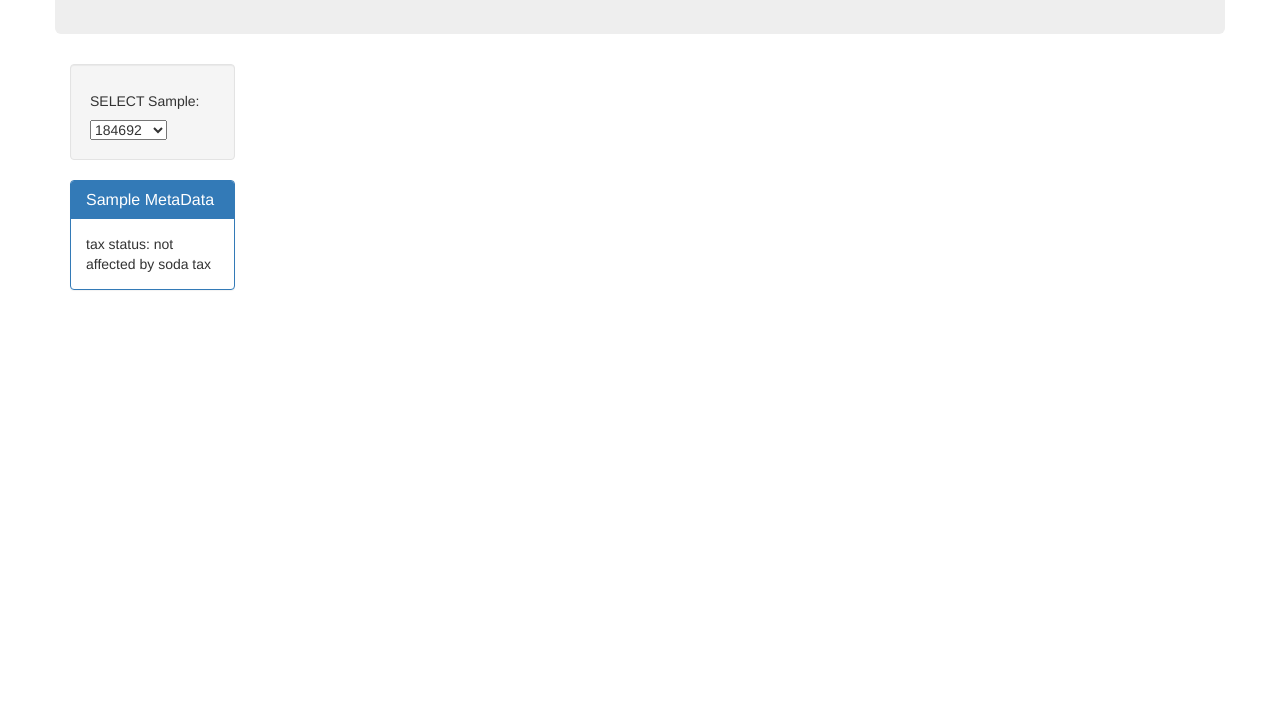
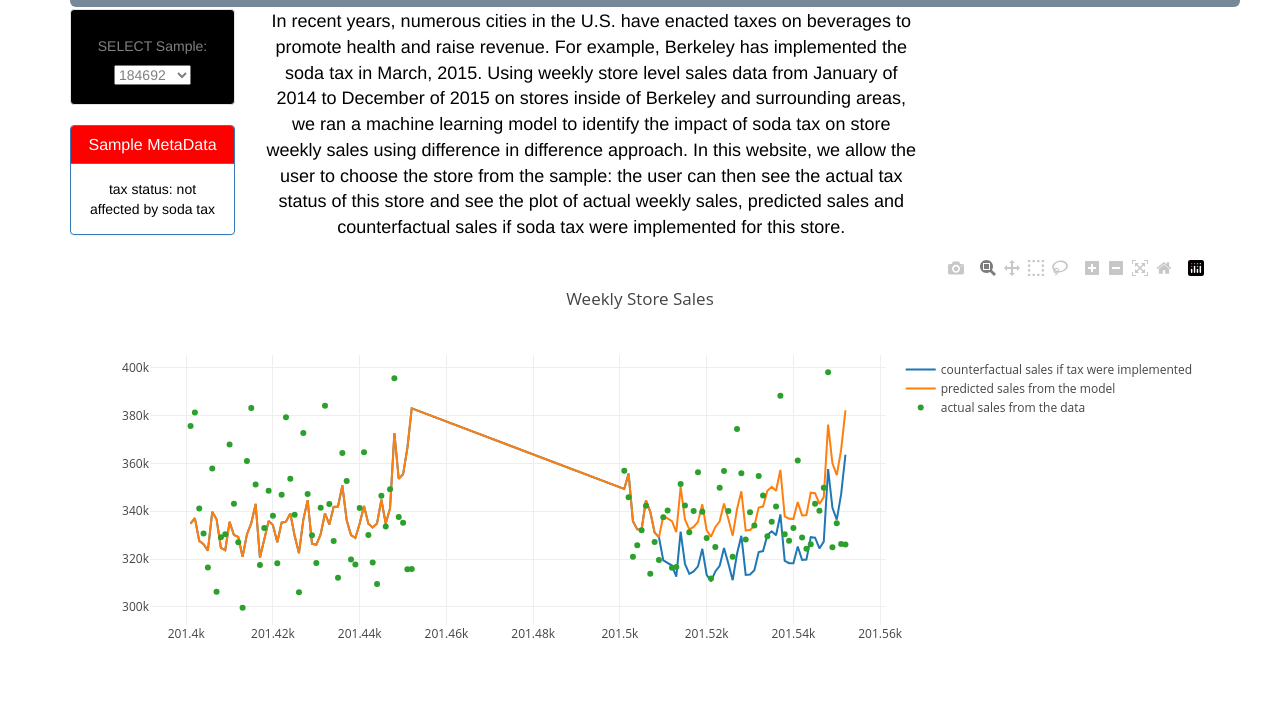
Before and after one commit to jlgithub453/Final-Project-Soda-Tax, a Flask app: page / in a window 1280 px wide. Shown: the part 206-911 px from the top of the page. Before the commit the page ends 496 px from the top, so only its background shows below. Run offline with Flask 2, Linux system fonts and the light colour scheme; some libraries are stand-ins or nearby versions.

Commit message:
second updates

```diff
--- a/app.py
+++ b/app.py
@@ -88,24 +88,24 @@ def sample_metadata(sample):
 
     print(sample_metadata)
     return jsonify(sample_metadata)
-#
-#
-# @app.route("/samples/<sample>")
-# def samples(sample):
-#     """Return `otu_ids`, `otu_labels`,and `sample_values`."""
-#     stmt = db.session.query(Samples).statement
-#     df = pd.read_sql_query(stmt, db.session.bind)
-#
-#     # Filter the data based on the sample number and
-#     # only keep rows with values above 1
-#     sample_data = df.loc[df[sample] > 1, ["otu_id", "otu_label", sample]]
-#     # Format the data to send as json
-#     data = {
-#         "otu_ids": sample_data.otu_id.values.tolist(),
-#         "sample_values": sample_data[sample].values.tolist(),
-#         "otu_labels": sample_data.otu_label.tolist(),
-#     }
-#     return jsonify(data)
+
+
+@app.route("/samples/<sample>")
+def samples(sample):
+
+    df = pd.read_csv('app_data.csv')
+
+    # Filter the data based on the sample number and
+    # only keep rows with values above 1
+    sample_data = df.loc[df['store_code_uc'] == int(sample), ['year_week','y_counterfactual','y_predict','week_sales']]
+    # Format the data to send as json
+    data = {
+        "year_week": sample_data.year_week.tolist(),
+        "y_counterfactual": sample_data.y_counterfactual.tolist(),
+        "y_predict": sample_data.y_predict.tolist(),
+        "week_sales": sample_data.week_sales.tolist()
+    }
+    return jsonify(data)
 
 
 if __name__ == "__main__":
--- a/static/css/style.css
+++ b/static/css/style.css
@@ -1,14 +1,30 @@
-.jumbotron {
+body{
+    color: black;
     text-align: center;
-    background-color: rgba(12, 238, 99, 0.411);
-    min-height: 75px;
 }
 
-h1 {
+
+.jumbotron {
+    margin:10px;
+   background-image: url(https://github.com/jlgithub453/Final-Project-Soda-Tax/blob/master/soda_image.jpg?raw=true
+);
+   background-size: 585px 200px;
+   color: gainsboro;
+   text-shadow: 1px 1px 1px #000, 3px 3px 5px black;
+   text-align: center;
+   box-shadow: 5px 8px lightslategray;
+}
+
+/* h1 {
     font-size: 50px;
     font-weight: bold;
+} */
+
+
+
+.well{
+    color: white;
 }
-
 
 #pie {
     width: 100%;
--- a/static/js/app.js
+++ b/static/js/app.js
@@ -29,46 +29,53 @@ function buildCharts(sample) {
   // @TODO: Use `d3.json` to fetch the sample data for the plots
   url2=`/samples/${sample}`
   d3.json(url2).then((sampledata)=>{
-    var otu_ids = sampledata.otu_ids;
-    var sample_values = sampledata.sample_values;
-    // var labels = sampledata.labels;
+    var year_week = sampledata.year_week;
+    var y_counterfactual = sampledata.y_counterfactual;
+    var y_predict=sampledata.y_predict;
+    var week_sales=sampledata.week_sales;
+
 
     // @TODO: Build a Bubble Chart using the sample data
     var trace1 = {
-      x: otu_ids,
-      y: sample_values,
+      x: year_week,
+      y: y_counterfactual,
+      mode: 'line',
+      name: 'counterfactual sales if tax were implemented'
+     };
+     var trace2 = {
+      x: year_week,
+      y: y_predict,
+      mode: 'lines',
+      name: 'predicted sales from the model'
+     };
+     var trace3 = {
+      x: year_week,
+      y: week_sales,
       mode: 'markers',
-      marker: {
-        size: sample_values
-      },
-      color:otu_ids
-    };
-
-    var bubbledata = [trace1];
-
-    var bubblelayout = {
-      title: 'OTU ID',
-      showlegend: false
-    };
-
-    Plotly.newPlot('bubble',bubbledata, bubblelayout);
+      name: 'actual sales from the data'
+     };
+     var data = [ trace1, trace2, trace3 ];
+     var layout = {
+      title:'Weekly Store Sales'
+     };
+     Plotly.newPlot('plot', data, layout);
 
     // @TODO: Build a Pie Chart
-    var piedata = [{
-      values: sample_values.slice(0,10),
-      labels: otu_ids.slice(0,10),
-      type: 'pie'
-    }];
+//     var piedata = [{
+//       values: sample_values.slice(0,10),
+//       labels: otu_ids.slice(0,10),
+//       type: 'pie'
+//     }];
 
-    var pielayout = {
-      height: 400,
-      width: 600
-    };
+//     var pielayout = {
+//       height: 400,
+//       width: 600
+//     };
 
-    Plotly.newPlot('pie', piedata, pielayout);
-    // HINT: You will need to use slice() to grab the top 10 sample_values,
-    // otu_ids, and labels (10 each).
-  })
+//     Plotly.newPlot('pie', piedata, pielayout);
+//     // HINT: You will need to use slice() to grab the top 10 sample_values,
+//     // otu_ids, and labels (10 each).
+})
 }
 
 function init() {
--- a/templates/index.html
+++ b/templates/index.html
@@ -5,8 +5,10 @@
   <meta charset="UTF-8">
   <meta name="viewport" content="width=device-width, initial-scale=1.0">
   <meta http-equiv="X-UA-Compatible" content="ie=edge">
-  <title>Flask Plotlyjs Example</title>
+  <title>Impact of Soda Tax</title>
+
   <link rel="stylesheet" href="https://maxcdn.bootstrapcdn.com/bootstrap/3.3.7/css/bootstrap.min.css">
+  <link rel="stylesheet" href="/static/css/style.css">
 </head>
 
 <body>
@@ -15,25 +17,27 @@
     <div class="row">
       <div class="col-md-12 jumbotron text-center">
         <h1>Impact of Soda Tax</h1>
-        <p>Use the interactive charts below to explore the dataset</p>
       </div>
     </div>
     <div class="row">
       <div class="col-md-2">
-        <div class="well">
+        <div class="well" style="background-color: black; color:grey">
           <h5>SELECT Sample:</h5>
           <select id="selDataset" onchange="optionChanged(this.value)"></select>
         </div>
         <div class="panel panel-primary">
-          <div class="panel-heading">
+          <div class="panel-heading" style="background-color:red">
             <h3 class="panel-title">Sample MetaData</h3>
           </div>
           <div id="sample-metadata" class="panel-body"></div>
         </div>
       </div>
-      <div class="col-md-7">
-        <div id="pie"></div>
-      </div>
+      <div class="col-md-7 text-center" style="font-size: large">
+       <p>In recent years, numerous cities in the U.S. have enacted taxes on beverages to promote health and raise revenue.
+         For example, Berkeley has implemented the soda tax in March, 2015. Using weekly store level sales data from January of 2014 to December of 2015
+         on stores inside of Berkeley and surrounding areas, we ran a machine learning model to identify the impact of soda tax on store weekly
+         sales using difference in difference approach. In this website, we allow the user to choose the store from the sample: the user can then see
+         the actual tax status of this store and see the plot of actual weekly sales, predicted sales and counterfactual sales if soda tax were implemented for this store.</p>
       <div class="col-md-5">
         <div id="gauge"></div>
       </div>
@@ -41,7 +45,7 @@
   </div>
   <div class="row">
     <div class="col-md-12">
-      <div id="bubble"></div>
+      <div id="plot"></div>
     </div>
   </div>
 
```
